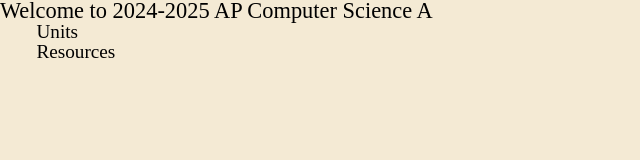
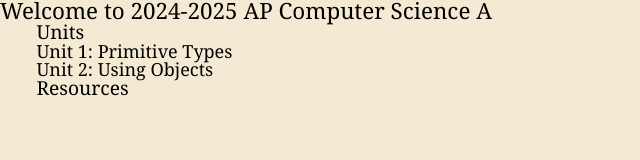
Before and after one commit to WLHS-APCSA/wlhs-apcsa.github.io, a plain HTML site: page index.html in a window 1280 px wide. Shown: the whole page, without its empty margins (0-640 px from the left). Drawn offline with Linux system fonts and the light colour scheme; files that its build step writes are made by us from their sources.

Commit message:
Update index.html

```diff
--- a/index.html
+++ b/index.html
@@ -13,8 +13,12 @@
 </head>
 
 <body>
-<h1>Welcome to 2024-2025 AP Computer Science A</h1>
-<h2>Units</h2>
-<h2>Resources</h2>
+  <main>
+    <h1>Welcome to 2024-2025 AP Computer Science A</h1>
+    <h2>Units</h2>
+    <h3>Unit 1: Primitive Types</h3>
+    <h3>Unit 2: Using Objects</h3>
+    <h2>Resources</h2>
+  </main>
 </body>
 </html>
```
